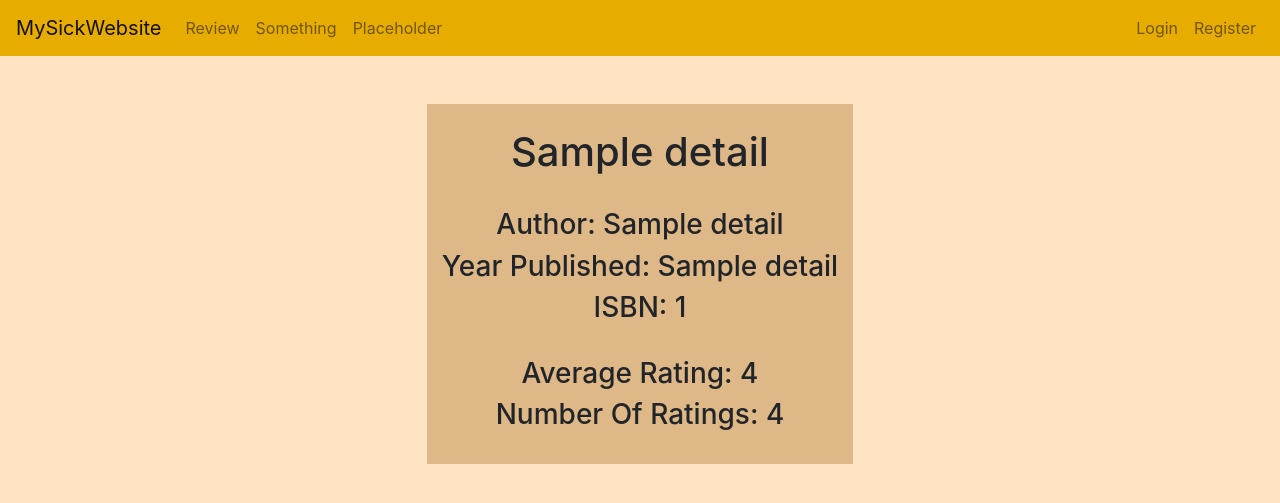
After one commit to DShaulov/CS50-Web-Project1, a Flask app: template templates/books.html in a window 1280 px wide. The commit adds this page. Shown: the top 503 px of the page. Run offline with Flask 2, Linux system fonts and the light colour scheme; the template is opened without the code that fills it: most values are stand-ins (such as "Sample title", 1, 10 or a date in 2020); some libraries are stand-ins or nearby versions.

Commit message:
Added books page

```diff
--- a/application.py
+++ b/application.py
@@ -5,7 +5,7 @@ from flask_session import Session
 from sqlalchemy import create_engine
 from sqlalchemy.orm import scoped_session, sessionmaker
 from werkzeug import generate_password_hash, check_password_hash
-from helpers import capitalizeAll
+from helpers import capitalizeAll, grRequest
 
 
 app = Flask(__name__)
@@ -88,3 +88,12 @@ def search():
                             {"searchParam": "%"+searchParam+"%"}).fetchall()
         print(dbQuery)
         return render_template("search.html", dbQuery=dbQuery)
+
+@app.route("/books/<string:book>")
+def books(book):
+    bookName = book
+    details = db.execute("SELECT * FROM books WHERE title = :title", {"title": bookName}).fetchall()
+    isbn = db.execute("SELECT isbn FROM books WHERE title = :title", {"title": bookName}).fetchall()
+    ratings = grRequest(isbn[0][0])
+    print(ratings)
+    return render_template("books.html", details=details, ratings=ratings)
--- /dev/null
+++ b/templates/books.html
@@ -0,0 +1,23 @@
+{% extends 'layout.html' %}
+
+{% block title %}
+    Book Info
+{% endblock %}
+
+{% block body %}
+<br>
+<br>
+    <div style="text-align: center; background-color: burlywood;" class="col-4 offset-4">
+        <br>
+        <h1>{{ details[0][1] }}</h1>
+        <br>
+        <h3>Author: {{ details[0][2] }}</h3>
+        <h3>Year Published: {{ details[0][3] }}</h3>
+        <h3>ISBN: {{ details[0][0] }}</h3>
+        <br>
+        <h3>Average Rating: {{ ratings[1] }}</h3>
+        <h3>Number Of Ratings: {{ ratings[0] }}</h3>
+        <br>
+
+    </div>
+{% endblock %}
--- a/templates/search.html
+++ b/templates/search.html
@@ -9,7 +9,7 @@
         <form action="{{ url_for('search') }}" method="POST" onsubmit="return checkSearch()">
             <br>
             <p class="error" hidden="true" id="searchError">*search field cannot be empty</p>
-            <input type="text" class="form-control" name="search" id="search">
+            <input type="text" class="form-control" name="search" id="search" style="text-align: center;">
             <br>
             <input type="submit" value="Search" class="form-control col-2 offset-5">
         </form>
@@ -27,7 +27,7 @@
     <br>
     <div class="col-4 offset-4 searchResults">
         {% for entry in dbQuery %}
-            <p>{{ entry[0] }}</p>
+            <a href="books/{{ entry[0] }}">{{ entry[0] }}</a>
             <p>By {{ entry[1] }}</p>
             <br>
         {% endfor %}
```
Also changed, not shown: helpers.py (+11 -2 lines), 2 other files.
